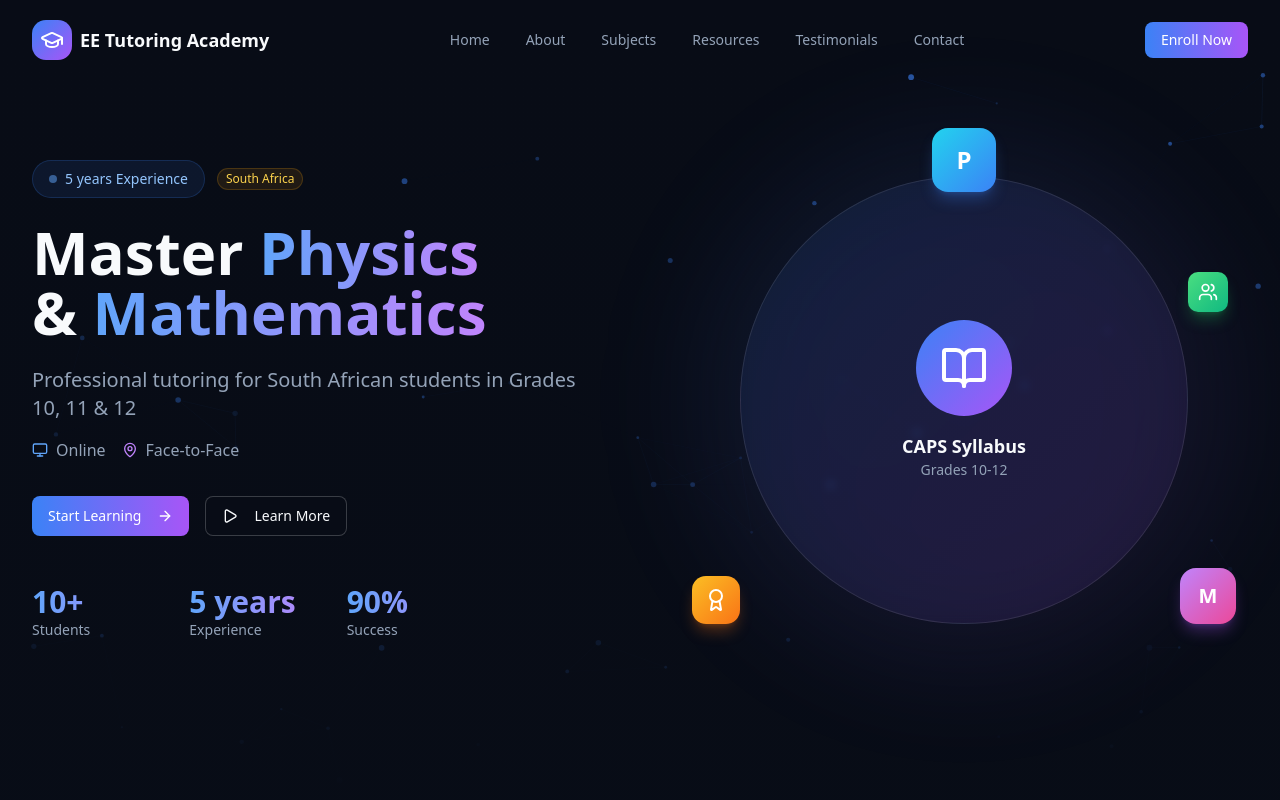
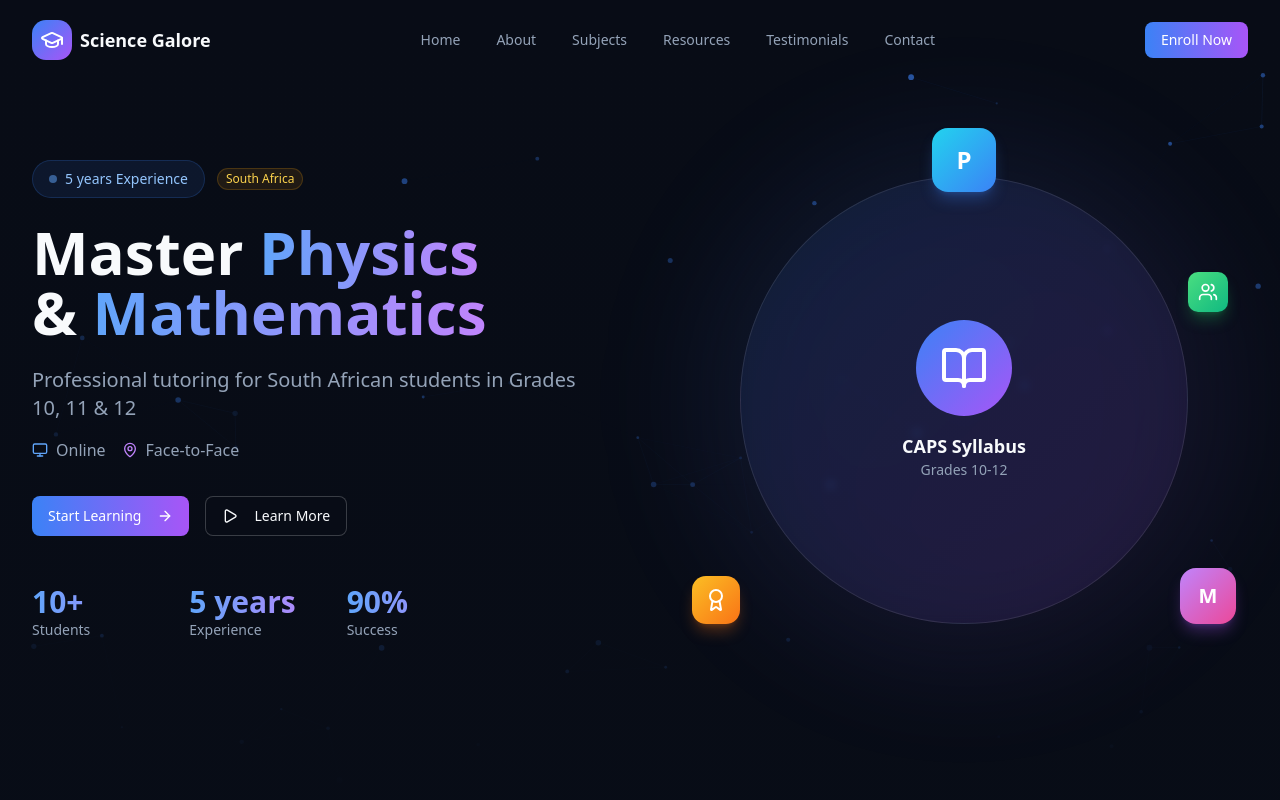
Before and after one commit to Velanimaps/Velanimaps.github.io, a React (Vite) app: page / in a window 1280 px wide. Shown: the top 800 px of the page. Built offline with nearby package versions, Linux system fonts and the light colour scheme.

Commit message:
Update config.ts
 changed name for the site

```diff
--- a/src/config.ts
+++ b/src/config.ts
@@ -6,7 +6,7 @@
 
 export const siteConfig = {
   // Basic Info
-  name: "EE Tutoring Academy",
+  name: "Science Galore",
   tagline: "Excellence in Physics & Mathematics",
   description: "Professional Physics and Mathematics tutoring for South African students in Grades 10, 11 & 12. Online lessons or face-to-face at designated locations.",
 
```
